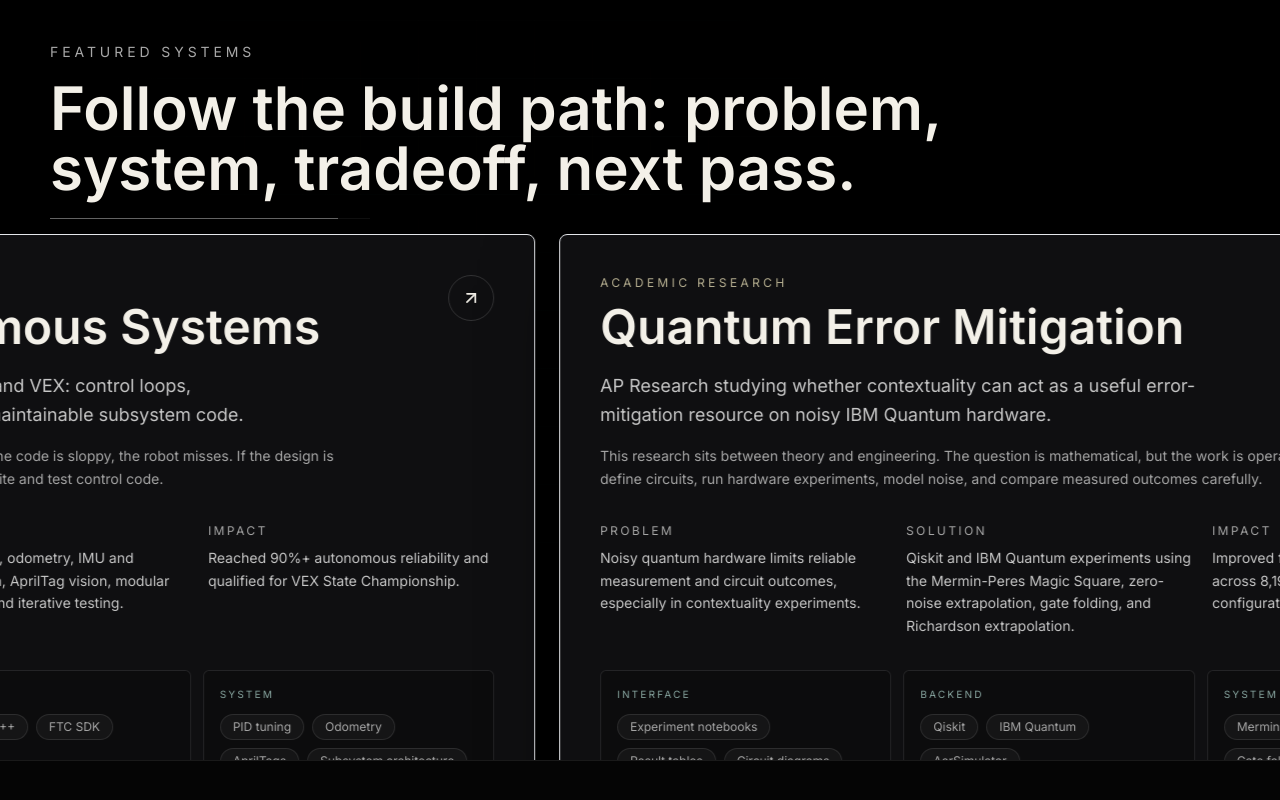
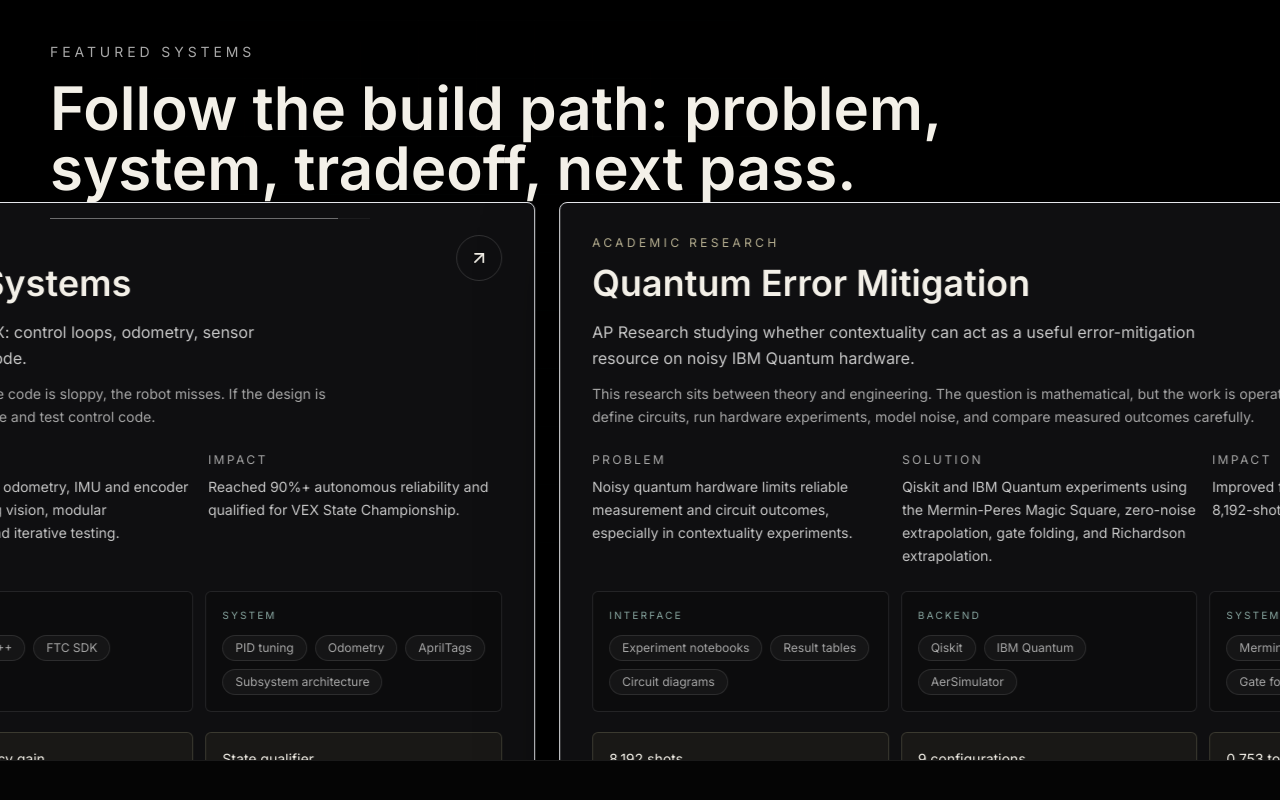
Before and after one commit to varun-b-nagaraj/E-Portfolio, a Next.js app: page / in a window 1280 px wide. Shown: the part 6472-7272 px from the top of the page. Built offline with nearby package versions, Linux system fonts and the light colour scheme.

Commit message:
Improve featured project carousel spacing

```diff
--- a/src/components/HorizontalScrollGallery.tsx
+++ b/src/components/HorizontalScrollGallery.tsx
@@ -59,7 +59,7 @@ export function HorizontalScrollGallery({ projects }: { projects: Project[] }) {
             <motion.div className="h-full origin-left bg-white/35" style={{ width: progressWidth }} />
           </div>
         </div>
-        <motion.div className="flex gap-6 pl-[max(16px,calc((100vw-1180px)/2))] pt-[34vh]" style={{ x }}>
+        <motion.div className="flex gap-6 pb-16 pl-[max(16px,calc((100vw-1180px)/2))] pt-[clamp(14rem,30vh,18rem)]" style={{ x }}>
           {projects.map((project) => (
             <div key={project.slug} className="w-[82vw] max-w-[980px] shrink-0">
               <ProjectCard project={project} featured />
--- a/src/components/ProjectCard.tsx
+++ b/src/components/ProjectCard.tsx
@@ -14,7 +14,7 @@ export function ProjectCard({ project, featured = false }: { project: Project; f
   return (
     <article
       className={`group relative overflow-hidden rounded-lg border border-white/12 bg-panel/90 shadow-glass backdrop-blur-xl transition duration-300 hover:border-teal-200/35 ${
-        featured ? "min-h-[640px] p-8 md:p-10" : "p-6"
+        featured ? "min-h-[clamp(520px,58vh,600px)] p-6 md:p-8" : "p-6"
       }`}
     >
       <div className="absolute inset-0 opacity-0 transition duration-700 group-hover:opacity-100">
@@ -26,7 +26,9 @@ export function ProjectCard({ project, featured = false }: { project: Project; f
         <div className="flex flex-wrap items-start justify-between gap-4">
           <div>
             <p className="text-xs uppercase tracking-[0.28em] text-amber-100/70">{project.eyebrow}</p>
-            <h3 className="mt-3 text-3xl font-semibold text-bone md:text-5xl">{project.title}</h3>
+            <h3 className={`mt-3 font-semibold text-bone ${featured ? "text-3xl md:text-4xl" : "text-3xl md:text-5xl"}`}>
+              {project.title}
+            </h3>
           </div>
           <Link
             href={`/projects/${project.slug}`}
@@ -36,9 +38,9 @@ export function ProjectCard({ project, featured = false }: { project: Project; f
             <ArrowUpRight className="h-5 w-5" />
           </Link>
         </div>
-        <p className="mt-5 max-w-2xl text-lg leading-relaxed text-silver">{project.summary}</p>
-        {featured && <p className="mt-4 max-w-3xl text-sm leading-relaxed text-muted">{project.narrative}</p>}
-        <div className="mt-8 grid gap-5 md:grid-cols-3">
+        <p className={`max-w-2xl leading-relaxed text-silver ${featured ? "mt-4 text-base" : "mt-5 text-lg"}`}>{project.summary}</p>
+        {featured && <p className="mt-3 max-w-3xl text-sm leading-relaxed text-muted">{project.narrative}</p>}
+        <div className={`grid md:grid-cols-3 ${featured ? "mt-6 gap-4" : "mt-8 gap-5"}`}>
           <div>
             <p className="text-xs uppercase tracking-[0.2em] text-muted">Problem</p>
             <p className="mt-2 text-sm leading-relaxed text-silver">{project.problem}</p>
@@ -52,7 +54,7 @@ export function ProjectCard({ project, featured = false }: { project: Project; f
             <p className="mt-2 text-sm leading-relaxed text-silver">{project.impact}</p>
           </div>
         </div>
-        <div className="mt-8 grid gap-3 md:grid-cols-3">
+        <div className={`grid gap-3 md:grid-cols-3 ${featured ? "mt-6" : "mt-8"}`}>
           {stackGroups.map(([label, key]) => (
             <div key={key} className="rounded-md border border-white/10 bg-black/20 p-4">
               <p className="text-[10px] uppercase tracking-[0.22em] text-teal-100/65">{label}</p>
@@ -66,7 +68,7 @@ export function ProjectCard({ project, featured = false }: { project: Project; f
             </div>
           ))}
         </div>
-        <div className="mt-6 grid gap-3 sm:grid-cols-3">
+        <div className={`grid gap-3 sm:grid-cols-3 ${featured ? "mt-5" : "mt-6"}`}>
           {project.metrics.map((metric) => (
             <div key={metric} className="rounded-md border border-amber-100/15 bg-amber-200/[0.045] p-4 text-sm text-bone">
               {metric}
```
